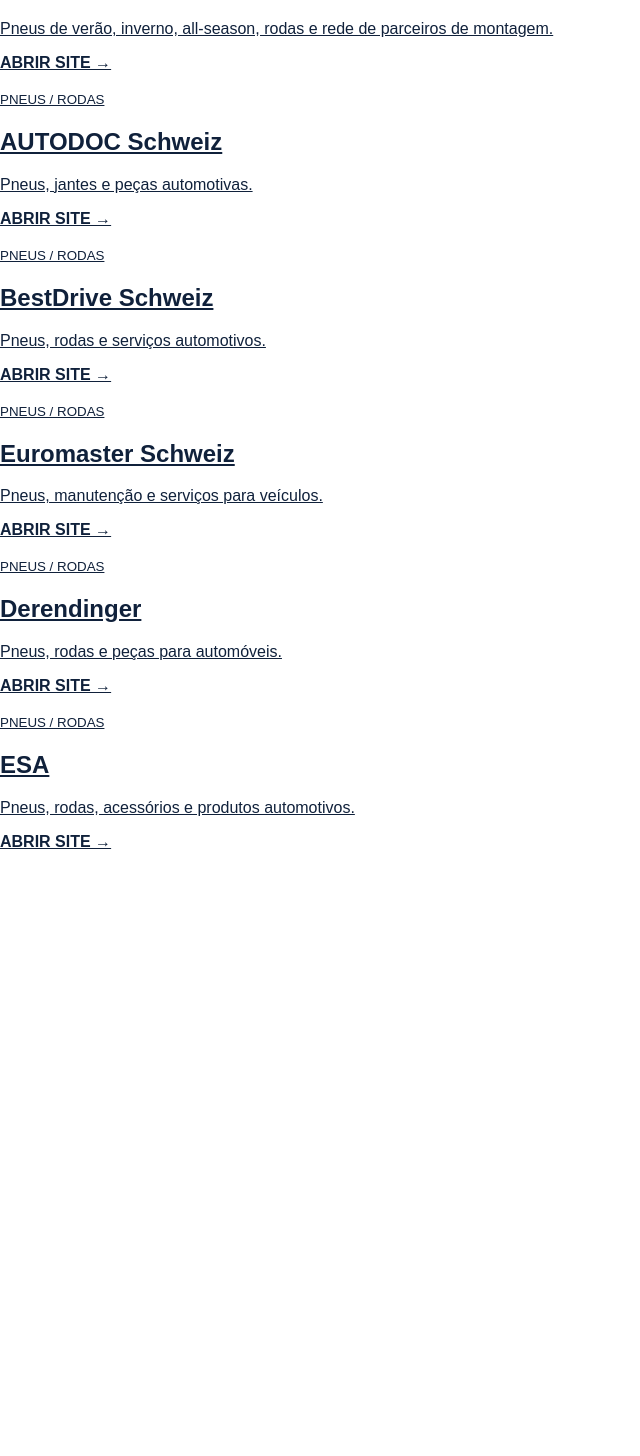
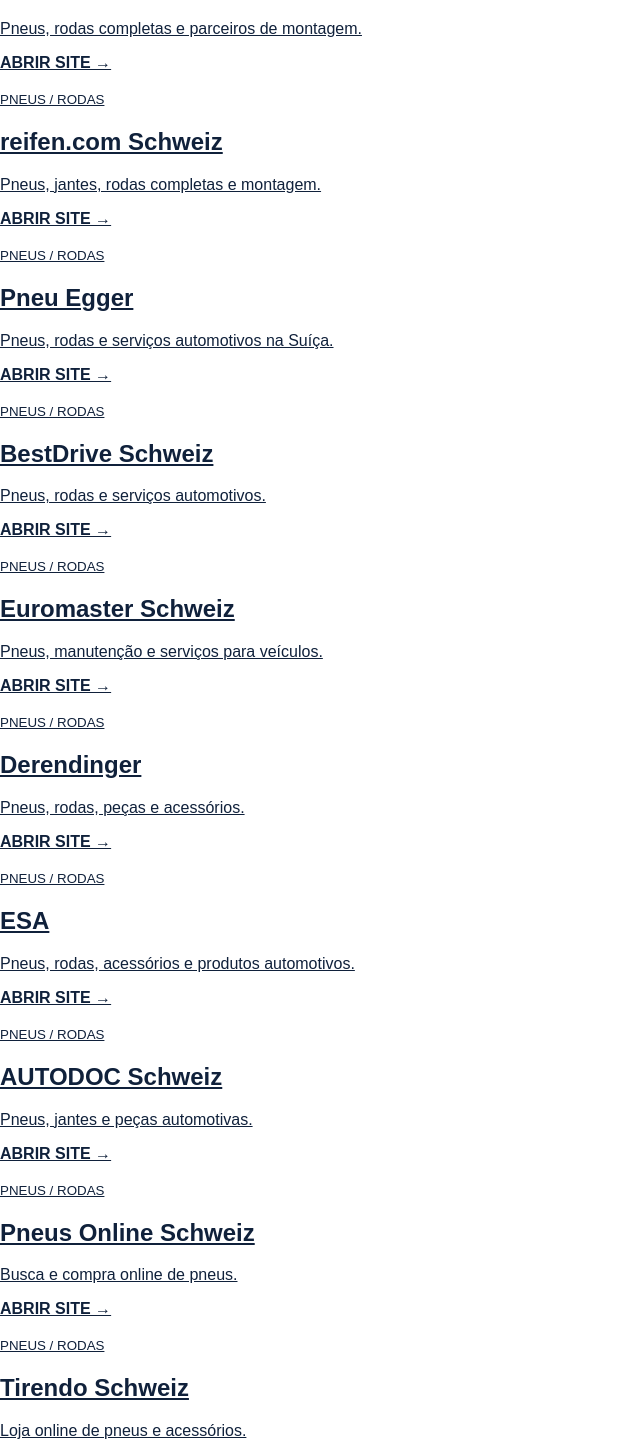
Before and after one commit to ricardobrojek-collab/Total-cars-, a Next.js app: page /pneus in a window 1280 px wide. Shown: the part 343-1799 px from the top of the page, without its empty margins (0-640 px from the left). Before the commit the page ends 1194 px from the top, so only its background shows below. Built offline with nearby package versions, Linux system fonts and the light colour scheme.

Commit message:
Expand Swiss tire and wheel directory and align site style

```diff
--- a/app/pneus/page.js
+++ b/app/pneus/page.js
@@ -1,11 +1,15 @@
 "use client";
 import {useState} from "react";
 const shops=[
-["ReifenDirekt.ch","Pneus de verão, inverno, all-season, rodas e rede de parceiros de montagem.","https://www.reifendirekt.ch/"],
-["AUTODOC Schweiz","Pneus, jantes e peças automotivas.","https://www.auto-doc.ch/"],
+["ReifenDirekt.ch","Pneus, rodas completas e parceiros de montagem.","https://www.reifendirekt.ch/"],
+["reifen.com Schweiz","Pneus, jantes, rodas completas e montagem.","https://www.reifen.com/de-ch/"],
+["Pneu Egger","Pneus, rodas e serviços automotivos na Suíça.","https://www.pneu-egger.ch/"],
 ["BestDrive Schweiz","Pneus, rodas e serviços automotivos.","https://www.bestdrive.ch/"],
 ["Euromaster Schweiz","Pneus, manutenção e serviços para veículos.","https://www.euromaster.ch/"],
-["Derendinger","Pneus, rodas e peças para automóveis.","https://www.derendinger.ch/"],
-["ESA","Pneus, rodas, acessórios e produtos automotivos.","https://www.esa.ch/"]
+["Derendinger","Pneus, rodas, peças e acessórios.","https://www.derendinger.ch/"],
+["ESA","Pneus, rodas, acessórios e produtos automotivos.","https://www.esa.ch/"],
+["AUTODOC Schweiz","Pneus, jantes e peças automotivas.","https://www.auto-doc.ch/"],
+["Pneus Online Schweiz","Busca e compra online de pneus.","https://www.pneus-online-schweiz.ch/"],
+["Tirendo Schweiz","Loja online de pneus e acessórios.","https://www.tirendo.ch/"]
 ];
-export default function Page(){const[q,setQ]=useState("");return <main className="shopDirectory"><header className="directoryTop"><a className="brand brandLink" href="/">TOTAL <b>CARS</b><span>.CH</span></a><nav><a href="/oficinas">Oficinas</a><a href="/pecas">Peças</a><a href="/revista">Revista</a></nav></header><section className="shopHero"><p className="eyebrow">TOTAL CARS · PNEUS & RODAS</p><h1>Comprar pneus e rodas na Suíça</h1><p>Lojas online, redes de serviço e fornecedores reunidos em um só lugar.</p><input value={q} onChange={e=>setQ(e.target.value)} placeholder="Buscar loja, pneu ou roda…"/></section><section className="shopGrid">{shops.filter(x=>(x[0]+" "+x[1]).toLowerCase().includes(q.toLowerCase())).map(x=><a href={x[2]} target="_blank" rel="noreferrer" className="shopCard" key={x[0]}><img src={"https://www.google.com/s2/favicons?domain="+new URL(x[2]).hostname+"&sz=128"} alt=""/><div><small>PNEUS / RODAS</small><h2>{x[0]}</h2><p>{x[1]}</p><b>ABRIR SITE →</b></div></a>)}</section></main>}
+export default function Page(){const[q,setQ]=useState("");return <main className="shopDirectory whiteDirectory"><header className="directoryTop"><a className="brand brandLink" href="/">TOTAL <b>CARS</b><span>.CH</span></a><nav><a href="/oficinas">Oficinas</a><a href="/pecas">Peças</a><a href="/revista">Revista</a></nav></header><section className="shopHero whiteHero"><p className="eyebrow">TOTAL CARS · PNEUS & RODAS</p><h1>Pneus e rodas na Suíça</h1><p>Diretório de lojas online e redes que vendem pneus, jantes e rodas completas para a Suíça.</p><input value={q} onChange={e=>setQ(e.target.value)} placeholder="Buscar loja, pneu ou roda…"/></section><section className="shopGrid centeredDirectory">{shops.filter(x=>(x[0]+" "+x[1]).toLowerCase().includes(q.toLowerCase())).map(x=><a href={x[2]} target="_blank" rel="noreferrer" className="shopCard" key={x[0]}><img src={"https://www.google.com/s2/favicons?domain="+new URL(x[2]).hostname+"&sz=128"} alt=""/><div><small>PNEUS / RODAS</small><h2>{x[0]}</h2><p>{x[1]}</p><b>ABRIR SITE →</b></div></a>)}</section></main>}
```
